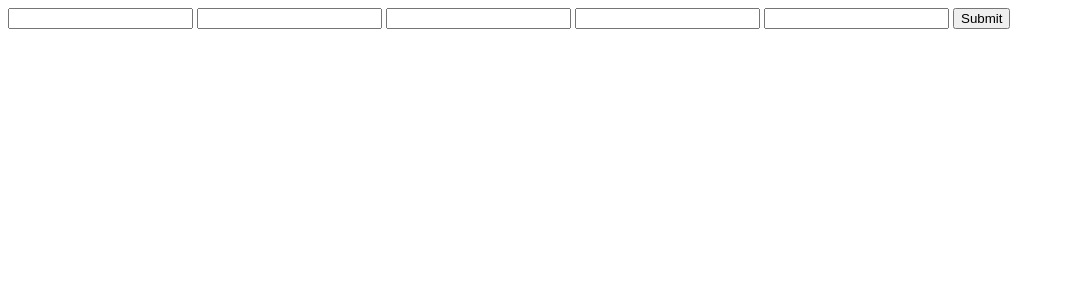
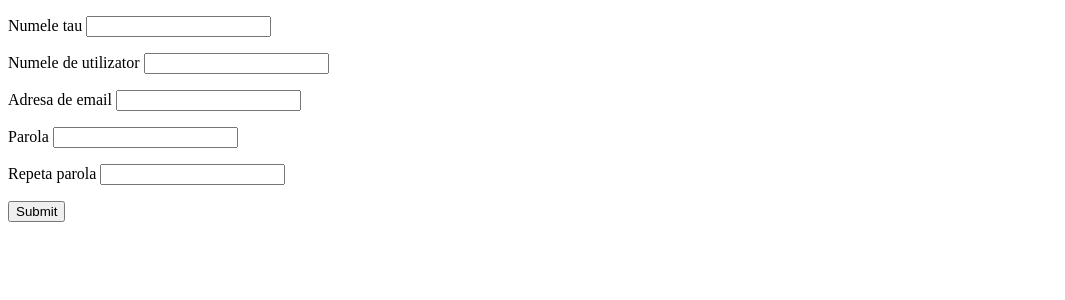
Before and after one commit to cristid9/web-store, a Flask app: page /singup in a window 1280 px wide. Shown: the top 300 px of the page, without its empty margins (0-1065 px from the left). Run offline with Flask 3, Linux system fonts and the light colour scheme.

Commit message:
Make the singup form more explicit

```diff
--- a/src/app/templates/singup.html
+++ b/src/app/templates/singup.html
@@ -2,11 +2,11 @@
 {% block content %}
 	<div class="container">
 		<form method="POST" action="">
-			{{ form.name }}
-			{{ form.username }}
-			{{ form.email }}
-			{{ form.password }}
-			{{ form.confirm }}
+			<p> Numele tau {{ form.name }} </p>
+			<p> Numele de utilizator {{ form.username }} </p>
+			<p> Adresa de email {{ form.email }} </p>
+			<p> Parola {{ form.password }} </p>
+			<p> Repeta parola {{ form.confirm }} </p>
 			<input type="submit">
 		</form>
 	</div>
```
